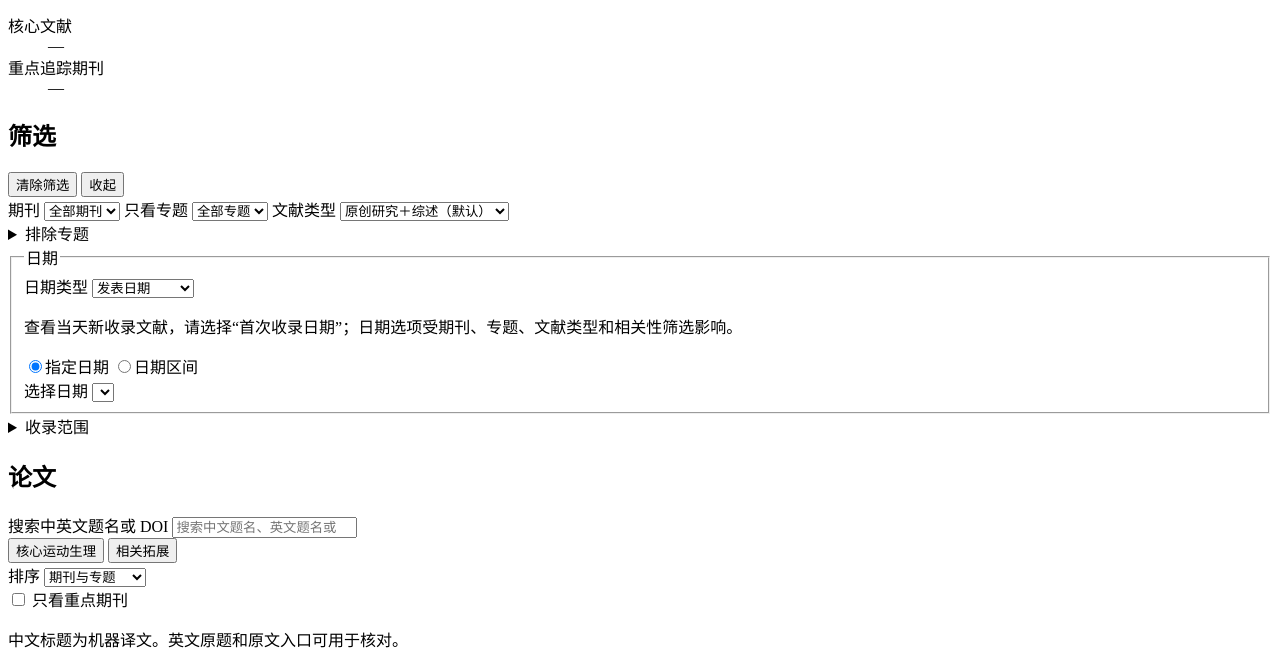
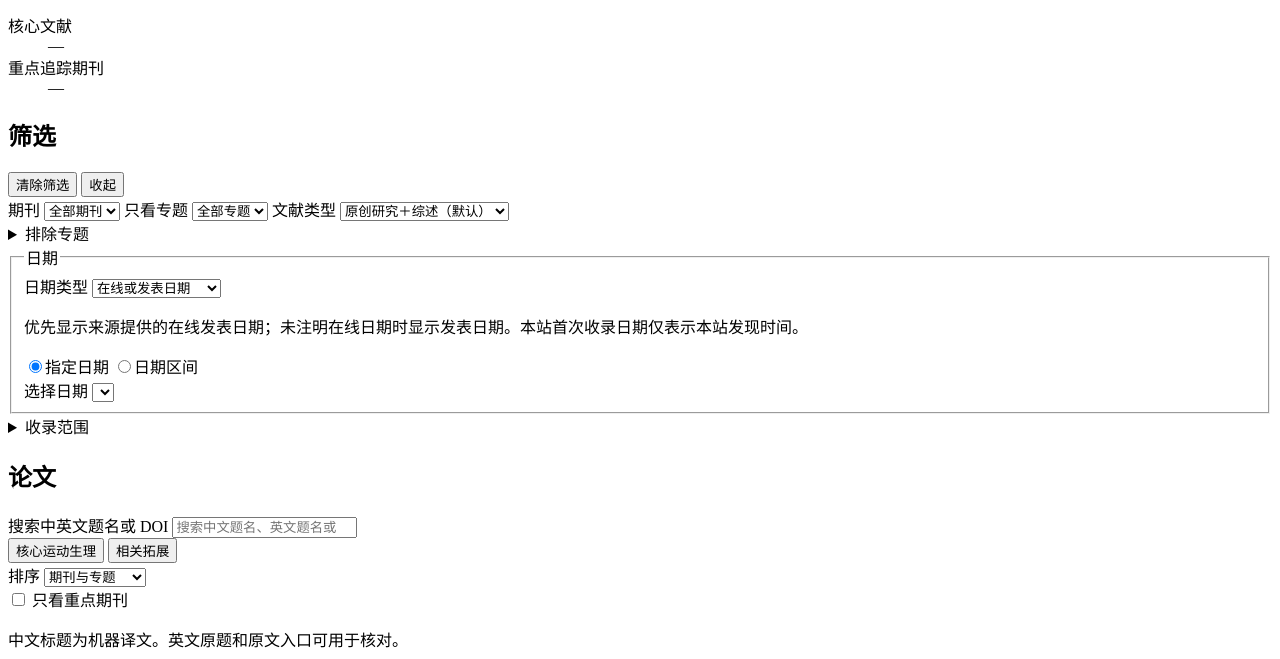
Before and after one commit to captian-feng/exercise-physiology-watch, a plain HTML site: page site-src/index.html in a window 1280 px wide. Shown: the part 172-831 px from the top of the page. Drawn offline with Linux system fonts and the light colour scheme.

Commit message:
Preserve and explain online publication dates

```diff
--- a/site-src/index.html
+++ b/site-src/index.html
@@ -58,11 +58,11 @@
             <div class="filter-fields">
               <label for="date-field">日期类型</label>
               <select id="date-field">
-                <option value="published">发表日期</option>
-                <option value="seen">首次收录日期</option>
+                <option value="published">在线或发表日期</option>
+                <option value="seen">本站首次收录日期</option>
               </select>
             </div>
-            <p class="field-note">查看当天新收录文献，请选择“首次收录日期”；日期选项受期刊、专题、文献类型和相关性筛选影响。</p>
+            <p class="field-note">优先显示来源提供的在线发表日期；未注明在线日期时显示发表日期。本站首次收录日期仅表示本站发现时间。</p>
             <p id="date-help" class="field-note"></p>
             <div class="date-modes" role="group" aria-label="日期筛选方式">
               <label><input type="radio" name="date-mode" value="point" checked><span>指定日期</span></label>
```
